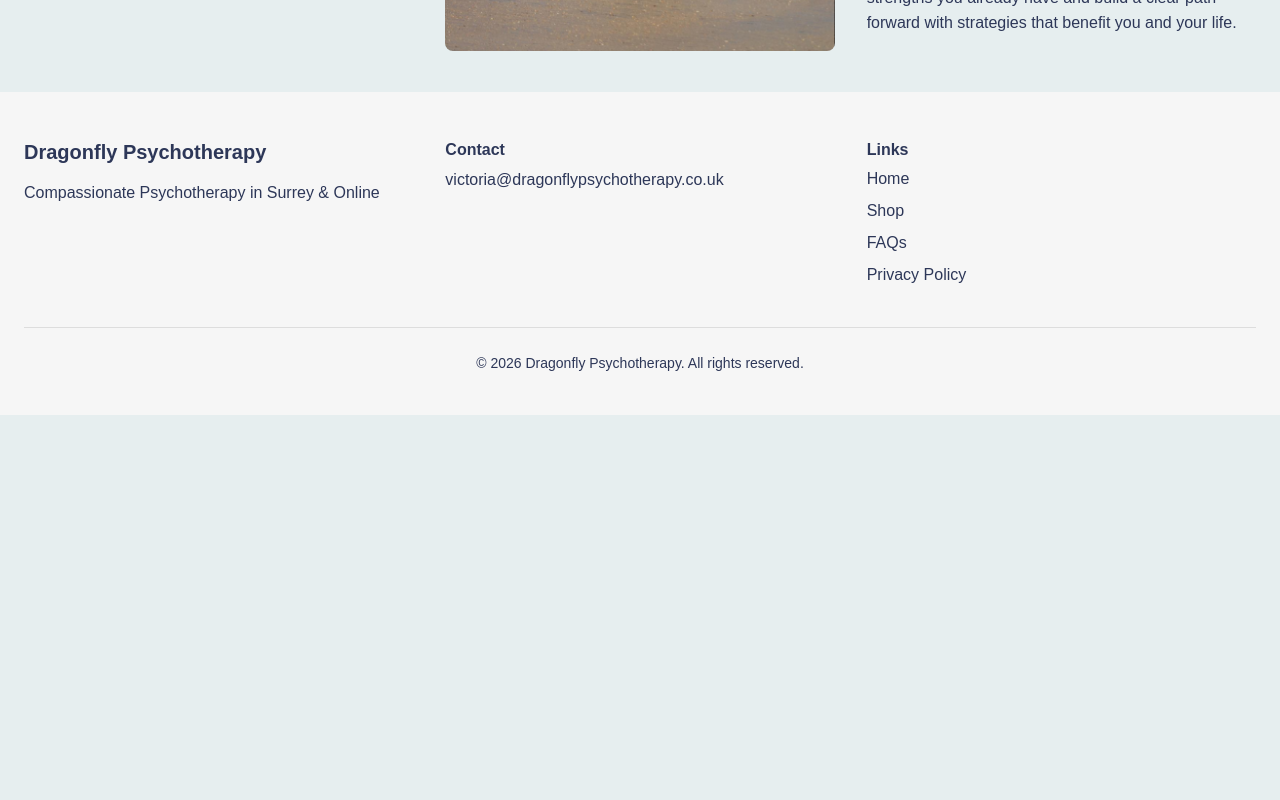
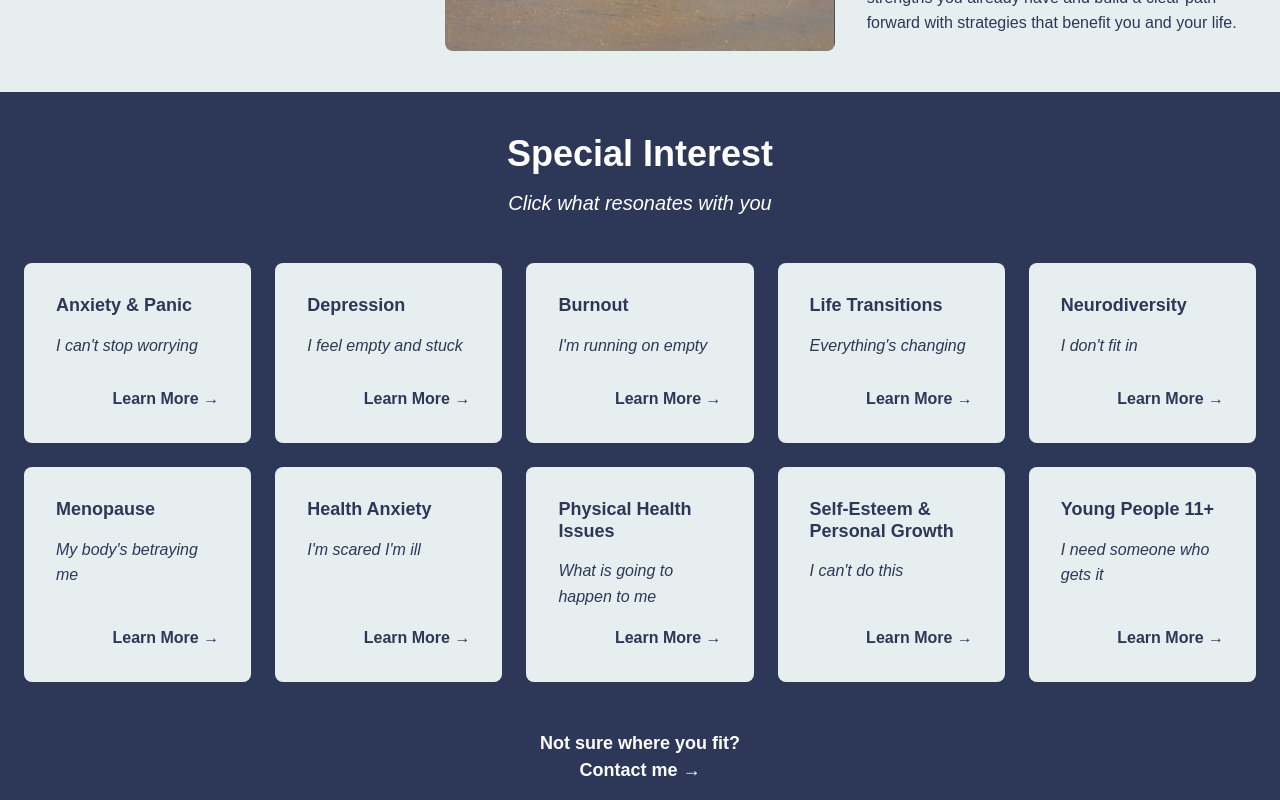
Before and after one commit to MayGee79/dragonfly, a Next.js app: page / in a window 1280 px wide. Shown: the part 1040-1840 px from the top of the page. Before the commit the page ends 1455 px from the top, so only its background shows below. Built offline with nearby package versions, Linux system fonts and the light colour scheme.

Commit message:
Add Special Interests section with 10 cards in 5x2 grid, dark blue background, and contact link

```diff
--- a/app/page.tsx
+++ b/app/page.tsx
@@ -1,6 +1,7 @@
 import Navigation from '@/components/Navigation'
 import Hero from '@/components/Hero'
 import ContentSection from '@/components/ContentSection'
+import SpecialInterests from '@/components/SpecialInterests'
 import Footer from '@/components/Footer'
 import { getPageBySlug } from '@/lib/content'
 import { markdownToHtml } from '@/lib/markdown'
@@ -59,6 +60,7 @@ export default function HomePage() {
             }
             return null
           })}
+        <SpecialInterests />
       </main>
       <Footer />
     </>
--- a/components/Navigation.tsx
+++ b/components/Navigation.tsx
@@ -16,7 +16,7 @@ export default function Navigation() {
 
   const menuItems = [
     { href: '/working-together', label: 'Working Together' },
-    { href: '/therapy-and-interests', label: 'Therapy And Interests' },
+    { href: '/#special-interests', label: 'Therapy And Interests' },
     { href: '/fees-and-availability', label: 'Fees and Availability' },
     { href: '/professional-membership', label: 'Professional Membership' },
     { href: '/testimonials', label: 'Testimonials' },
--- /dev/null
+++ b/components/SpecialInterests.module.css
@@ -0,0 +1,143 @@
+.section {
+  padding: var(--spacing-2xl) var(--spacing-lg);
+  background-color: #2d3758;
+}
+
+.container {
+  max-width: 1400px;
+  margin: 0 auto;
+}
+
+.mainTitle {
+  font-size: var(--font-size-5xl);
+  font-weight: 700;
+  color: #ffffff;
+  text-align: center;
+  margin-bottom: var(--spacing-md);
+  line-height: var(--line-height-tight);
+}
+
+.title {
+  font-size: var(--font-size-xl);
+  font-weight: 400;
+  font-style: italic;
+  color: #ffffff;
+  text-align: center;
+  margin-bottom: var(--spacing-3xl);
+  line-height: var(--line-height-tight);
+}
+
+.grid {
+  display: grid;
+  grid-template-columns: repeat(5, 1fr);
+  gap: var(--spacing-lg);
+}
+
+.card {
+  background-color: #e6eeef;
+  padding: var(--spacing-xl);
+  border-radius: var(--radius-md);
+  text-decoration: none;
+  display: flex;
+  flex-direction: column;
+  justify-content: space-between;
+  min-height: 180px;
+  transition: transform var(--transition-base), box-shadow var(--transition-base);
+}
+
+.card:hover {
+  transform: translateY(-4px);
+  box-shadow: var(--shadow-lg);
+}
+
+.cardTitle {
+  font-size: var(--font-size-lg);
+  font-weight: 700;
+  color: var(--color-text);
+  margin-bottom: var(--spacing-md);
+  line-height: var(--line-height-tight);
+}
+
+.cardQuote {
+  font-size: var(--font-size-base);
+  color: var(--color-text);
+  font-style: italic;
+  margin-bottom: var(--spacing-md);
+  line-height: var(--line-height-relaxed);
+  flex-grow: 1;
+}
+
+.cardLink {
+  font-size: var(--font-size-base);
+  color: var(--color-text);
+  font-weight: 600;
+  text-align: right;
+  margin-top: auto;
+}
+
+.contactLink {
+  text-align: center;
+  margin-top: var(--spacing-3xl);
+}
+
+.contactText {
+  font-size: var(--font-size-lg);
+  color: #ffffff;
+  text-decoration: none;
+  font-weight: 600;
+  transition: color var(--transition-base);
+}
+
+.contactText:hover {
+  color: var(--color-primary);
+}
+
+/* Tablet: 768px - 1023px */
+@media (min-width: 768px) and (max-width: 1023px) {
+  .grid {
+    grid-template-columns: repeat(3, 1fr);
+  }
+}
+
+/* Mobile: max-width 767px */
+@media (max-width: 767px) {
+  .section {
+    padding: var(--spacing-2xl) var(--spacing-md);
+  }
+
+  .mainTitle {
+    font-size: var(--font-size-3xl);
+    margin-bottom: var(--spacing-sm);
+  }
+
+  .title {
+    font-size: var(--font-size-lg);
+    margin-bottom: var(--spacing-xl);
+  }
+
+  .grid {
+    grid-template-columns: repeat(2, 1fr);
+    gap: var(--spacing-md);
+  }
+
+  .card {
+    min-height: 160px;
+    padding: var(--spacing-lg);
+  }
+
+  .cardTitle {
+    font-size: var(--font-size-base);
+  }
+
+  .cardQuote {
+    font-size: var(--font-size-sm);
+  }
+
+  .contactLink {
+    margin-top: var(--spacing-xl);
+  }
+
+  .contactText {
+    font-size: var(--font-size-base);
+  }
+}
--- /dev/null
+++ b/components/SpecialInterests.tsx
@@ -0,0 +1,87 @@
+import Link from 'next/link'
+import styles from './SpecialInterests.module.css'
+
+interface Card {
+  title: string
+  quote: string
+  link: string
+}
+
+const cards: Card[] = [
+  {
+    title: 'Anxiety & Panic',
+    quote: "I can't stop worrying",
+    link: '/therapy-and-interests#anxiety'
+  },
+  {
+    title: 'Depression',
+    quote: "I feel empty and stuck",
+    link: '/therapy-and-interests#depression'
+  },
+  {
+    title: 'Burnout',
+    quote: "I'm running on empty",
+    link: '/therapy-and-interests#burnout'
+  },
+  {
+    title: 'Life Transitions',
+    quote: "Everything's changing",
+    link: '/therapy-and-interests#transitions'
+  },
+  {
+    title: 'Neurodiversity',
+    quote: "I don't fit in",
+    link: '/therapy-and-interests#neurodiversity'
+  },
+  {
+    title: 'Menopause',
+    quote: "My body's betraying me",
+    link: '/therapy-and-interests#menopause'
+  },
+  {
+    title: 'Health Anxiety',
+    quote: "I'm scared I'm ill",
+    link: '/therapy-and-interests#health-anxiety'
+  },
+  {
+    title: 'Physical Health Issues',
+    quote: "What is going to happen to me",
+    link: '/therapy-and-interests#physical-health'
+  },
+  {
+    title: 'Self-Esteem & Personal Growth',
+    quote: "I can't do this",
+    link: '/therapy-and-interests#self-esteem'
+  },
+  {
+    title: 'Young People 11+',
+    quote: "I need someone who gets it",
+    link: '/therapy-and-interests#young-people'
+  }
+]
+
+export default function SpecialInterests() {
+  return (
+    <section className={styles.section} id="special-interests">
+      <div className={styles.container}>
+        <h2 className={styles.mainTitle}>Special Interest</h2>
+        <h3 className={styles.title}>Click what resonates with you</h3>
+        <div className={styles.grid}>
+          {cards.map((card, index) => (
+            <Link key={index} href={card.link} className={styles.card}>
+              <h3 className={styles.cardTitle}>{card.title}</h3>
+              <p className={styles.cardQuote}>{card.quote}</p>
+              <span className={styles.cardLink}>Learn More →</span>
+            </Link>
+          ))}
+        </div>
+        <div className={styles.contactLink}>
+          <Link href="/#contact" className={styles.contactText}>
+            Not sure where you fit?<br />
+            Contact me →
+          </Link>
+        </div>
+      </div>
+    </section>
+  )
+}
```
